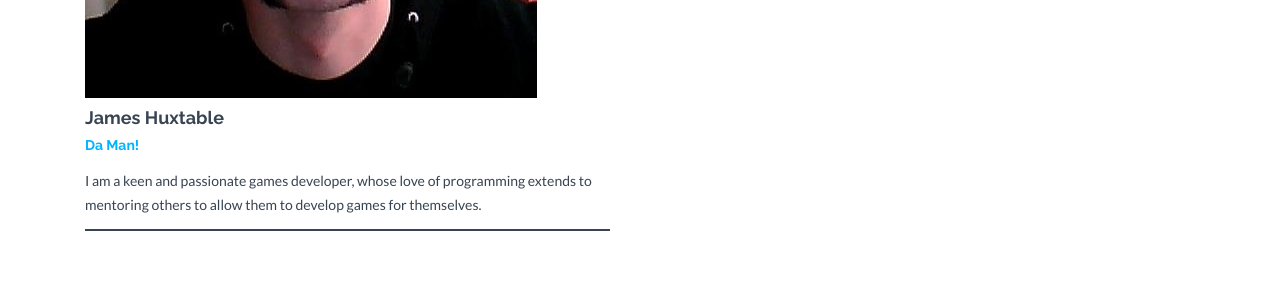
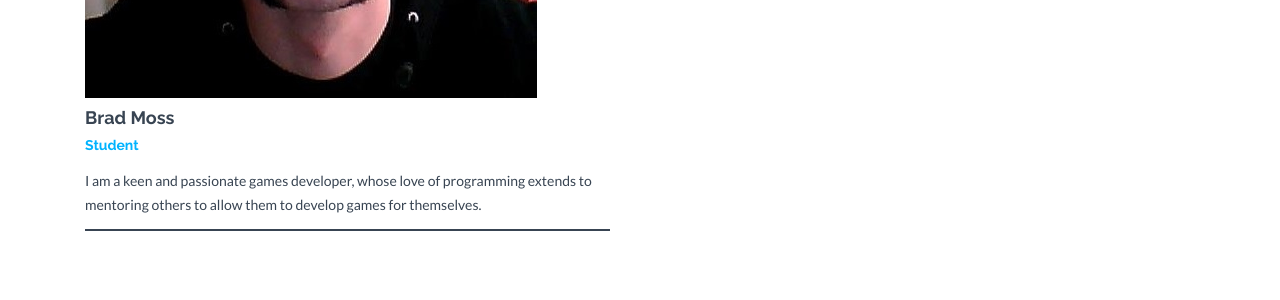
Before and after one commit to bmoss656/bmoss656.github.io, a Jekyll site: the page built from about.html, in a window 1280 px wide and 1200 px high. Shown: the part 619-919 px from the top of the window. Built offline with Jekyll 4.4.1, drawn with Linux system fonts in a browser that asks for light colours; nearby versions of some CDN libraries.

Commit message:
Update _config.yml

```diff
--- a/_config.yml
+++ b/_config.yml
@@ -63,8 +63,8 @@ email: james2.huxtable@uwe.ac.uk
 
 # Members information. Shown on About page.
 members:
-  - name: James Huxtable
-    position: Da Man!
+  - name: Brad Moss
+    position: Student
     text: I am a keen and passionate games developer, whose love of programming extends to mentoring others to allow them to develop games for themselves.
     img: profile_1.jpg
     social:
```
